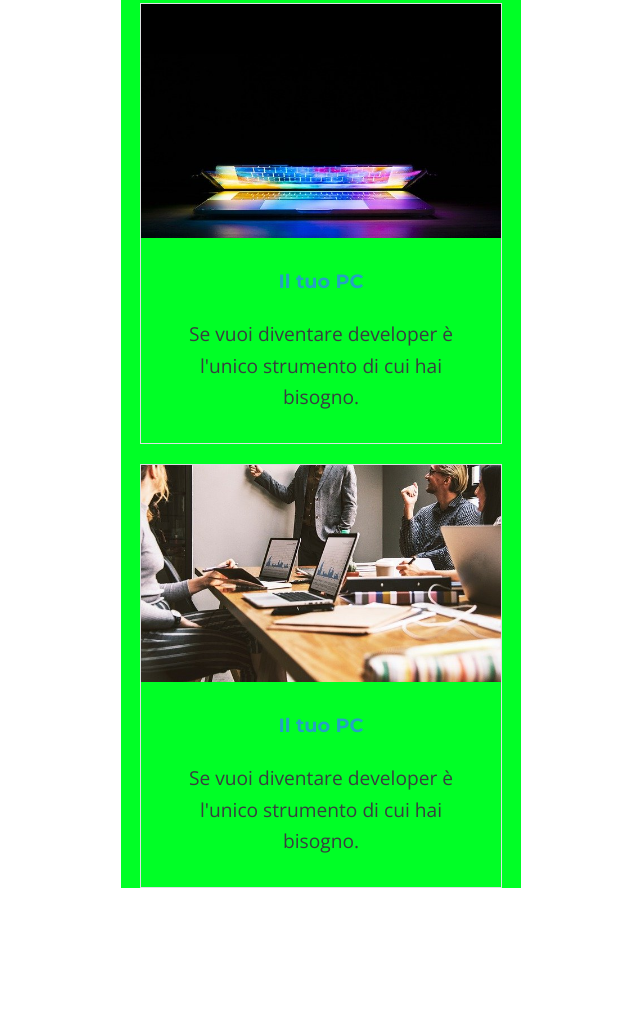
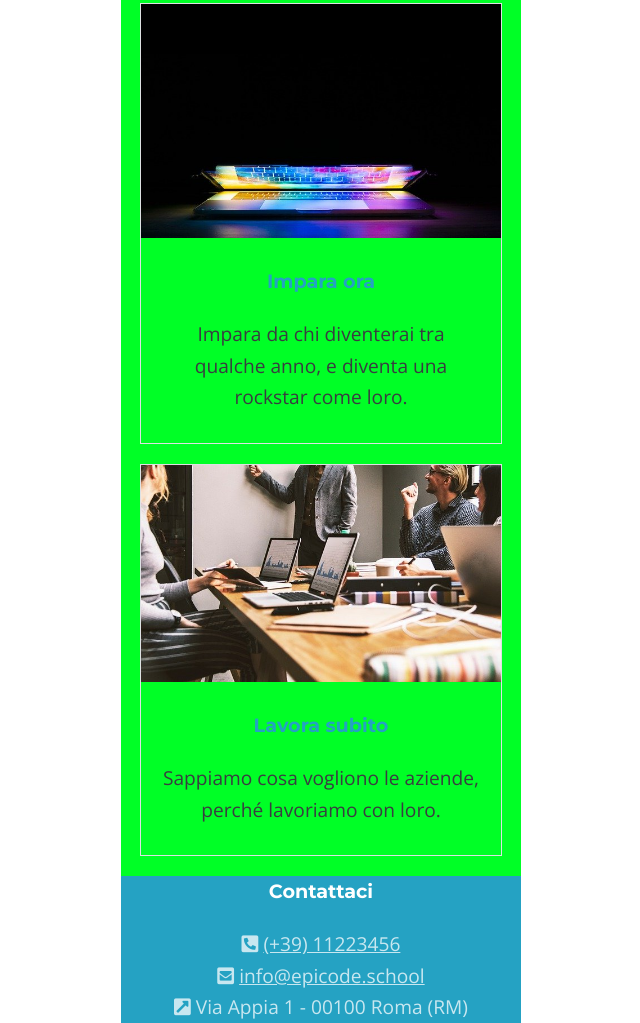
Before and after one commit to JackRosser/S1-L5-mobile, a plain HTML site: page index.html in a window 1280 px wide. Shown: the part 2348-3371 px from the top of the page, without its empty margins (319-959 px from the left). Before the commit the page ends 3256 px from the top, so only its background shows below. Drawn offline with nearby package versions, Linux system fonts and the light colour scheme.

Commit message:
references

```diff
--- a/index.html
+++ b/index.html
@@ -74,8 +74,8 @@
             <img src="./css/images/foto2.jpg" class="myimage" />
           </div>
           <div class="intocard">
-            <h2>Il tuo PC</h2>
-            <p>Se vuoi diventare developer è l'unico strumento di cui hai bisogno.</p>
+            <h2>Impara ora</h2>
+            <p>Impara da chi diventerai tra qualche anno, e diventa una rockstar come loro.</p>
           </div>
         </div>
         <div class="card">
@@ -83,11 +83,17 @@
             <img src="./css/images/foto3.jpg" class="myimage" />
           </div>
           <div class="intocard">
-            <h2>Il tuo PC</h2>
-            <p>Se vuoi diventare developer è l'unico strumento di cui hai bisogno.</p>
+            <h2>Lavora subito</h2>
+            <p>Sappiamo cosa vogliono le aziende, perché lavoriamo con loro.</p>
           </div>
         </div>
       </header>
+      <footer>
+        <h2>Contattaci</h2>
+        <div class="references"><i class="fas fa-phone-square-alt"></i> <a href="#">(+39) 11223456</a></div>
+        <div class="references"><i class="fas fa-envelope-square"></i> <a href="#">info@epicode.school</a></div>
+        <div class="references"><i class="fas fa-external-link-square-alt"></i> Via Appia 1 - 00100 Roma (RM)</div>
+      </footer>
     </main>
   </body>
 </html>
```
